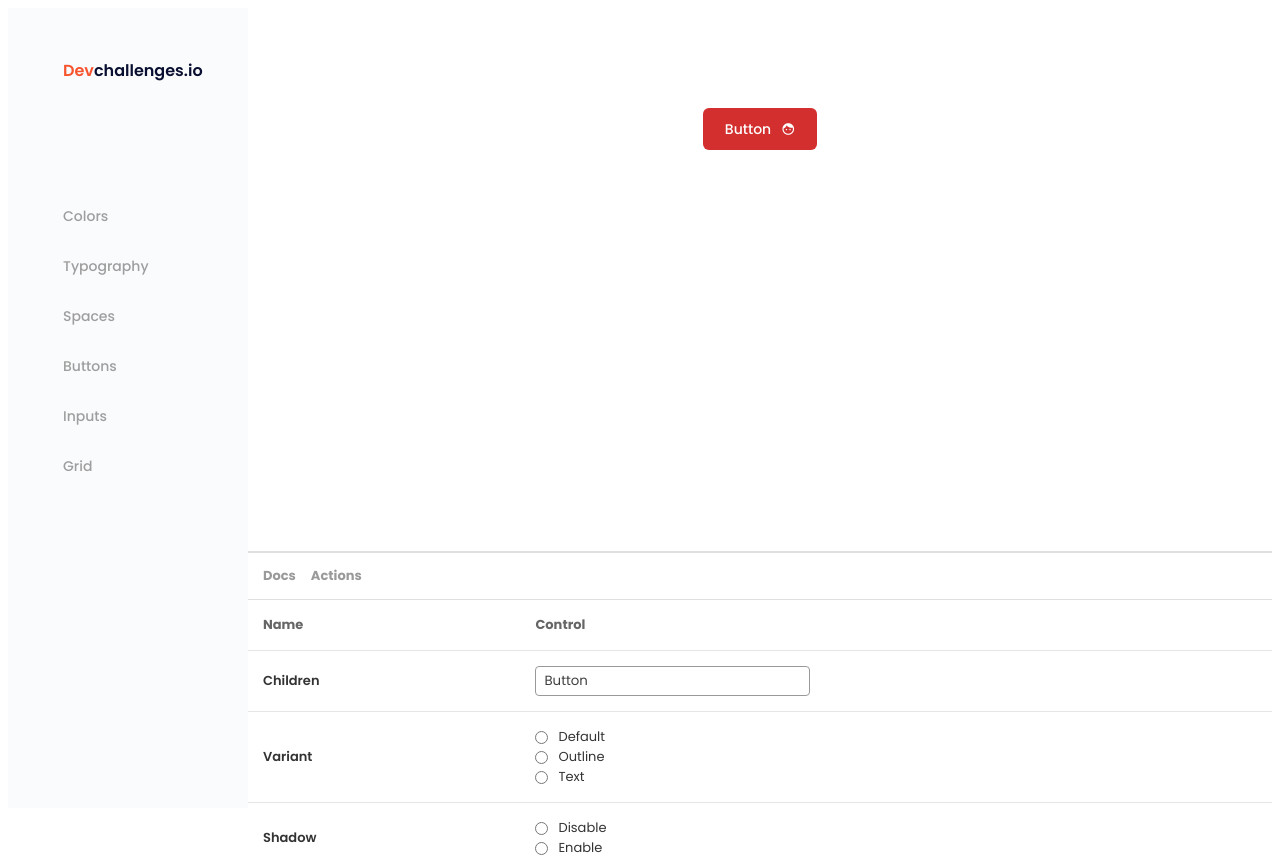
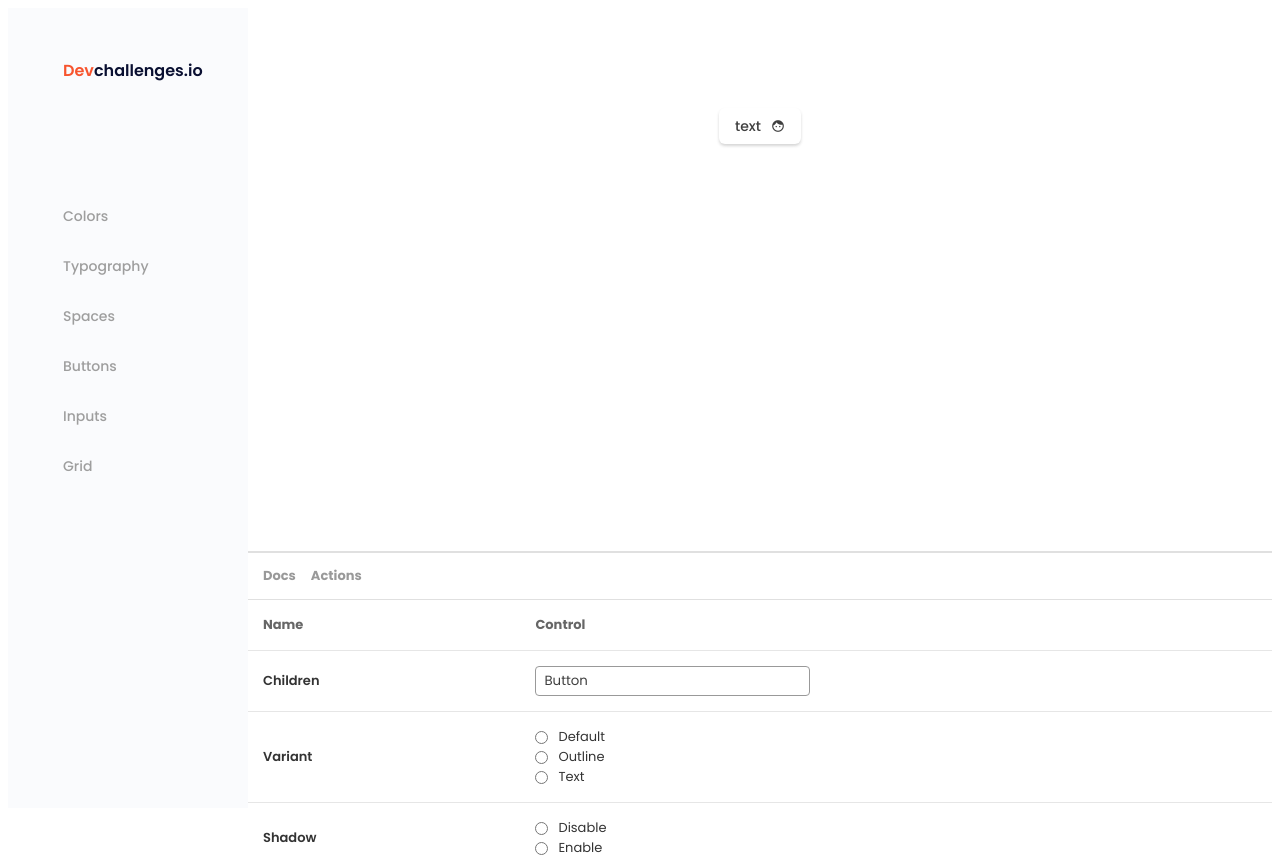
Before and after one commit to tatranan/ButtonComponent-DevChallenges, a React (Create React App) app: page / in a window 1280 px wide. Built offline with nearby package versions, Linux system fonts and the light colour scheme.

Commit message:
Update button when attribute change

```diff
--- a/src/layouts/Main/Main.js
+++ b/src/layouts/Main/Main.js
@@ -184,13 +184,15 @@ const Main = ({header, content}) => {
 
 
     const [text, setText] = useState(defaultText.default);
-    const [inputData, setInputData] = useState([]);
+    const [inputData, setInputData] = useState({});
     const inputDataHandler = (data) => {
-        setInputData(data)
+        const changeData = {};
+        changeData[data.name] = data.value;
+        const dataInput = {...inputData, ...changeData};
+        setInputData(dataInput);
+        console.log(inputData)
     }
-    const foundAttribute = (attributes,keyword)=>{
-        return attributes.find(attribute => attribute.name === keyword);
-    }
+
     return (
         <div className="container">
             <div className="container-wrapper">
@@ -203,13 +205,13 @@ const Main = ({header, content}) => {
                                 <div className="component-item">
                                     <div className="component-show">
                                         <Button
-                                            text={text}
-                                            variant={inputData ?  inputData.value :'text'}
-                                            disabled={false}
-                                            disableShadow={true}
+                                            text={inputData.children ?  inputData.children :'text'}
+                                            variant={inputData.variant ?  inputData.variant :'text'}
+                                            disabled={parseInt(inputData.disable) ? true : false   }
+                                            disableShadow={parseInt(inputData.shadow) ? true : false }
                                             endIcon={'face'}
-                                            size={'lg'}
-                                            color={'danger'}
+                                            size={inputData.size ? inputData.size : 'md'}
+                                            color={inputData.color ? inputData.color : 'default'}
                                         />
                                     </div>
                                 </div>
```
